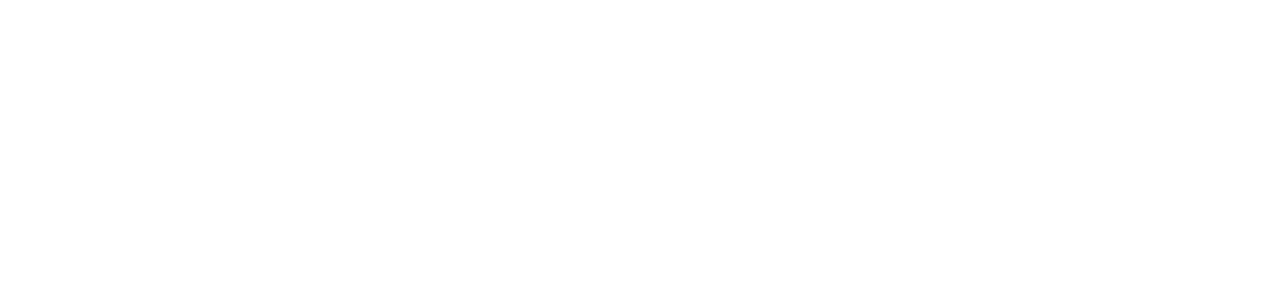
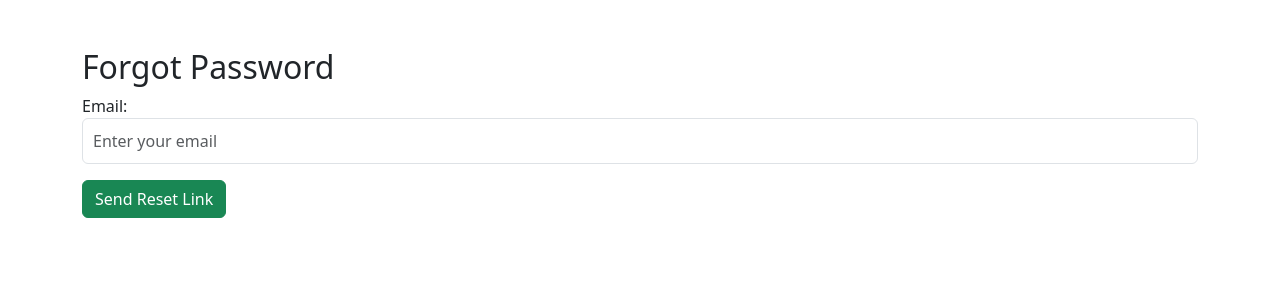
Before and after one commit to lupamo/kejaPrime_v2, a React (Vite) app in the folder frontend/: page /forgot-password in a window 1280 px wide. Before the commit this address had no page. Shown: the top 300 px of the page. Built offline with nearby package versions, Linux system fonts and the light colour scheme.

Commit message:
forgot password

```diff
--- a/frontend/src/App.jsx
+++ b/frontend/src/App.jsx
@@ -11,6 +11,7 @@ import SignIn from './components/SignIn';
 import SignUp from './components/SignUp';
 import CreateListing from './components/CreateListing';
 import AboutUs from './pages/AboutUs';
+import ForgotPassword from './components/ForgotPassword';
 
 
 function App() {
@@ -27,6 +28,7 @@ function App() {
         <Route path="/sign-in" element={<SignIn />} />
         <Route path="/sign-up" element={<SignUp />} />
         <Route path="/about-us" element={<AboutUs />} />
+        <Route path="/forgot-password" element={<ForgotPassword />} />
       </Routes>
   </BrowserRouter>
   </AuthProvider>
--- /dev/null
+++ b/frontend/src/components/ForgotPassword.jsx
@@ -0,0 +1,44 @@
+import React, {useState} from 'react'
+import axios from 'axios';
+
+const ForgotPassword = () => {
+    const [email, setEmail] = useState('');
+    const [message, setMessage] = useState('');
+    const [error, setError] = useState('');
+
+    const handleSubmit = async(e) => {
+        e.preventDefault();
+        setMessage('');
+        setError('');
+
+        try {
+            const response = await axios.post ('http://localhost:8000/users/auth/password-reset', { email });
+            setMessage(response.data.detail || 'Check your email for the reset link.');
+        } catch (err) {
+            setError(err.response?.data?.detail || 'Failed to send reset email.');
+        }
+    };
+  return (
+    <div className='container mt-5'>
+        <h2>Forgot Password</h2>
+        <form onSubmit={handleSubmit}>
+            <div className='mb-3'>
+                <label> Email:</label>
+                <input
+                type="email"
+                className='form-control'
+                value={email}
+                onChange={(e) => setEmail(e.target.value)}
+                required
+                placeholder='Enter your email'
+                />
+            </div>
+            {message && <div className="alert alert-success">{message}</div>}
+            {error && <div className="alert alert-danger">{error}</div>}
+            <button type="submit" className="btn btn-success">Send Reset Link</button>
+        </form>
+    </div>
+  )
+}
+
+export default ForgotPassword
--- a/frontend/src/components/SignIn.jsx
+++ b/frontend/src/components/SignIn.jsx
@@ -85,6 +85,9 @@ const SignIn = () => {
         <p>Don't have an account ?</p>
         <Link to='/Sign-up' className='btn btn-success w-50'> Sign Up</Link>
       </div>
+      <div className='mt-2'>
+        <Link to='/forgot-password' className='btn btn-link w-50'> Forgot Password?</Link>
+      </div>
     </div>
   );
 };
--- a/frontend/src/components/SignUp.jsx
+++ b/frontend/src/components/SignUp.jsx
@@ -1,6 +1,7 @@
 import React, {useState} from 'react'
 import {Link, useNavigate} from 'react-router-dom'
 import axios from 'axios'; // Import axios
+import '../styles/SignUp.css';
 // import Validation from '../LoginValidation.jsx';
 
 
@@ -13,6 +14,7 @@ const SignUp = () => {
 	});
 	const [errors, setErrors] = useState({});
 	const [loading, setLoading] = useState(false);
+	const [showPopup, setShowPopup] = useState(false); // State to manage pop-up
 
 	const navigate =useNavigate(); //hook to navigate to another route
 
@@ -29,13 +31,18 @@ const SignUp = () => {
 				console.log("Submitting form");
 				const response = await axios.post('http://localhost:8000/users/register', values); // Post to backend
 				console.log('Signup successful:', response.data);
-				navigate('/sign-in'); // Redirect to sign-in page
+				setShowPopup(true); // Show the pop-up after successful signup
 		} catch (error) {
 				console.error('There was an error registering the user:', error);
 				setErrors({ submit: error.response?.data?.detail || 'Error signing up. Please try again.' });
 		} finally {
 			setLoading(false);
 		}
+	};
+	//close popup and navigate
+	const handlePopUp = () =>{
+		setShowPopup(false);
+		navigate('/sign-in'); //navigate to signin page after closing the popup
 	}
   return (
 	<div className='sign-up-container container mt-5 mb-3 addUser'>
@@ -102,6 +109,18 @@ const SignUp = () => {
 			<p>Already have an account ?</p>
 			<Link to='/Sign-in' type='submit' className='btn btn-success w-50'> Sign In</Link>
 		</div>
+		{/* pop up message */}
+		{showPopup && (
+			<div className='popup-overlay'>
+				<div className='popup'>
+					<h3>Registration Successful!</h3>
+					<p>A verification link has been sent to your email. Please check your inbox to verify your account</p>
+					<button className='btn btn-primary' onClick={handlePopUp}>
+						Ok
+					</button>
+				</div>
+			</div>
+		)}
 	</div>
   )
 }
--- /dev/null
+++ b/frontend/src/styles/SignUp.css
@@ -0,0 +1,22 @@
+.popup-overlay {
+    position: fixed;
+    top: 0;
+    left: 0;
+    width: 100%;
+    height: 100%;
+    background: rgba(0, 0, 0, 0.5);
+    display: flex;
+    justify-content: center;
+    align-items: center;
+    z-index: 1000;
+}
+
+.popup {
+    background: white;
+    padding: 20px;
+    border-radius: 10px;
+    box-shadow: 0 0 10px rgba(0, 0, 0, 0.3);
+    text-align: center;
+    max-width: 500px;
+    width: 90%;
+}
```
